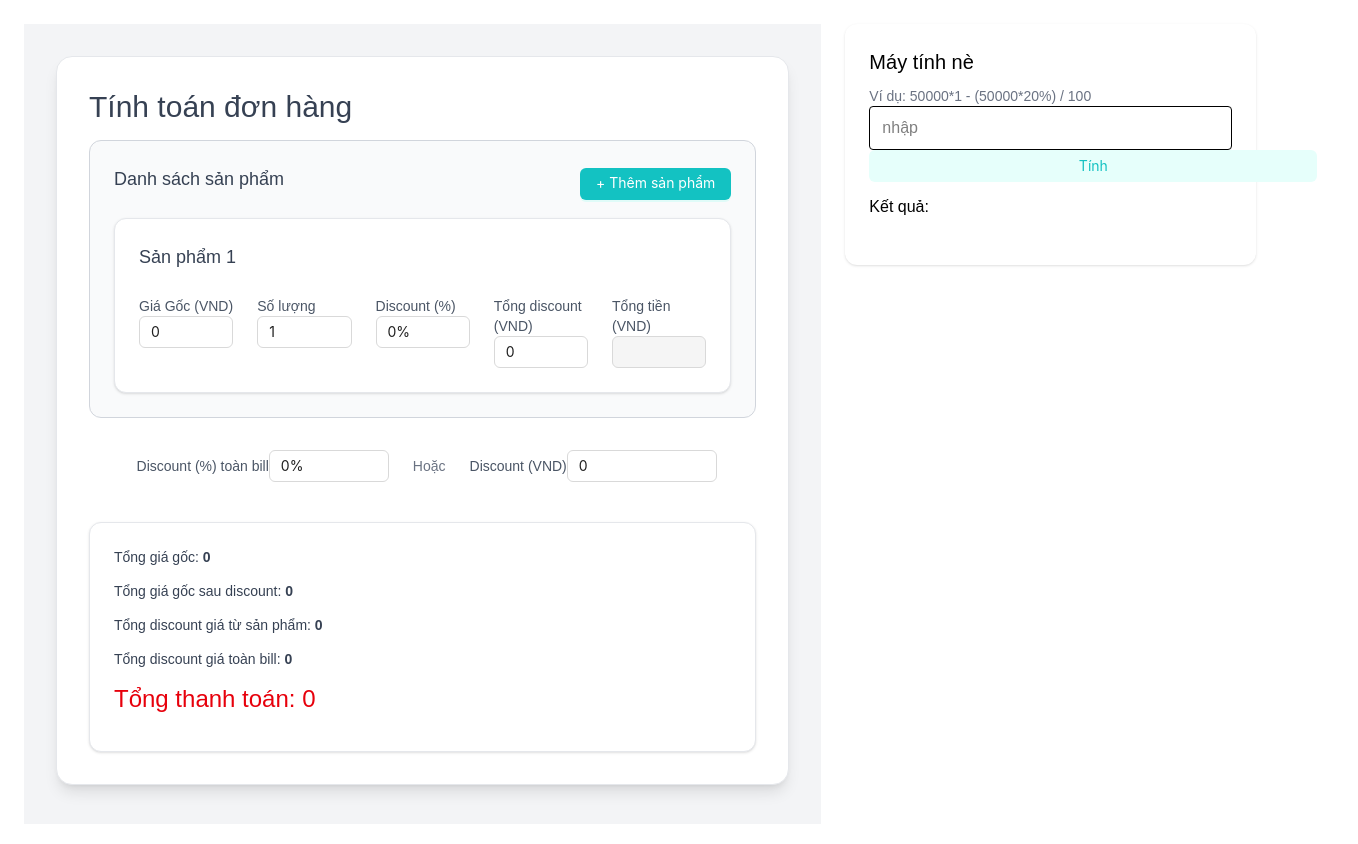
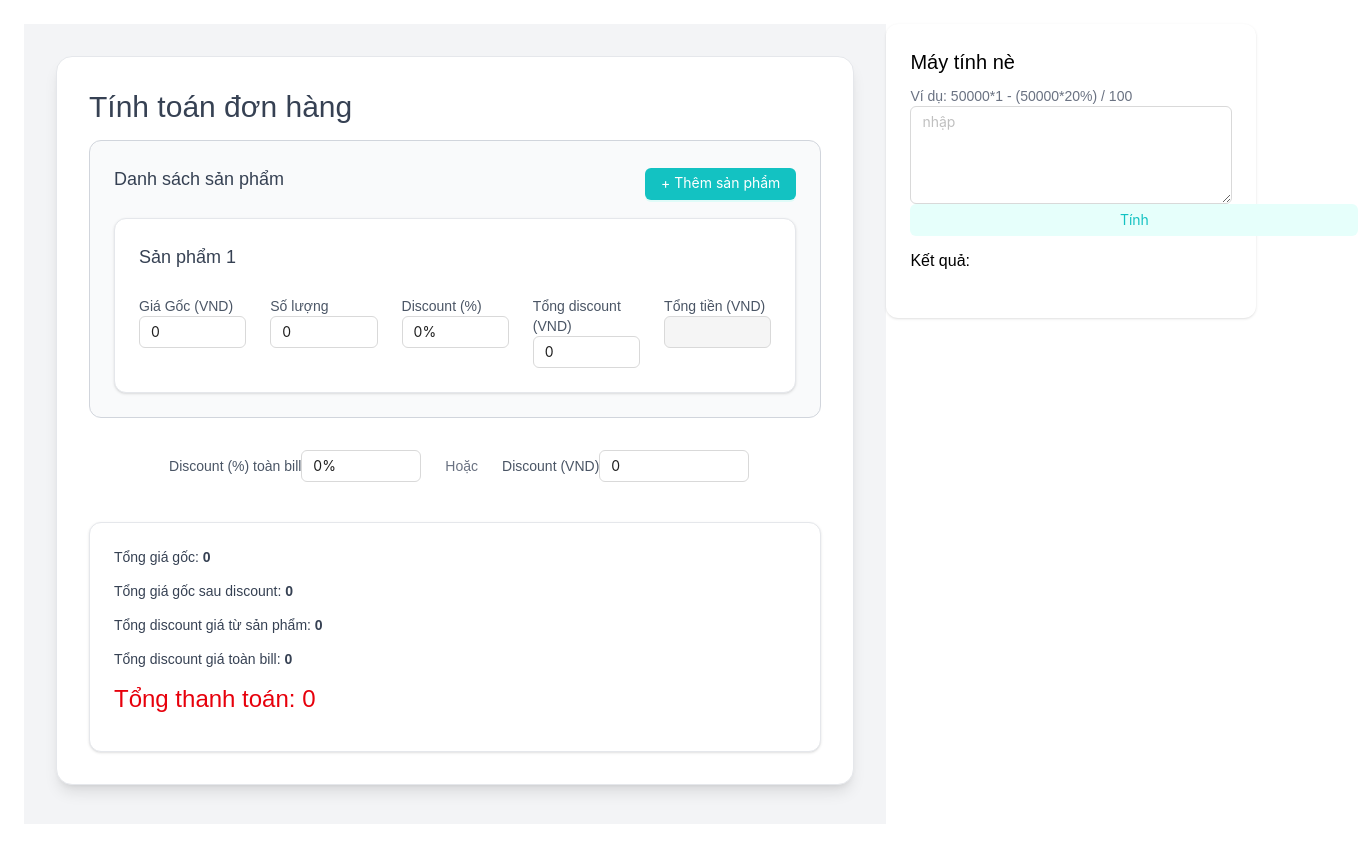
Before and after one commit to huynbt209/calculator, a React (Vite) app: page / in a window 1280 px wide. Shown: the top 844 px of the page, 1358 px wide, since content can reach past the window. Built offline with nearby package versions, Linux system fonts and the light colour scheme.

Commit message:
fix size box

```diff
--- a/src/App.tsx
+++ b/src/App.tsx
@@ -4,15 +4,15 @@ import CalculateInvoice from "./CalculateInvoice";
 export default function App() {
 
   return (
-    <div className="p-6 flex gap-6">
+    <div className="p-6 flex">
 
     {/* ================= LEFT SIDE (code cũ giữ nguyên) ================= */}
-    <div className="w-2/3">
+    <div className="w-7/10">
       <CalculateInvoice />
     </div>
 
     {/* ================= RIGHT SIDE: QUICK CALCULATOR ================= */}
-    <div className="w-1/3 bg-white p-6 rounded-xl shadow h-fit">
+    <div className="w-3/10 bg-white p-6 rounded-xl shadow h-fit">
       <Calculator />
     </div>
 
--- a/src/CalculateInvoice/index.tsx
+++ b/src/CalculateInvoice/index.tsx
@@ -12,7 +12,7 @@ interface Item {
 
 const CalculateInvoice = () => {
     const [items, setItems] = useState<Item[]>([
-    { name: "", price: "", qty: 1, discount: "", totalDiscount: "", total: "" },
+    { name: "", price: "", qty: 0, discount: "", totalDiscount: "", total: "" },
   ]);
 
   const [billDiscount, setBillDiscount] = useState<number | string>("");
@@ -52,7 +52,7 @@ const CalculateInvoice = () => {
   };
 
   const clear = () => {
-    setItems([{ name: "", price: "", qty: 1, discount: "", totalDiscount: "", total: "" }]);
+    setItems([{ name: "", price: "", qty: 0, discount: "", totalDiscount: "", total: "" }]);
     setBillDiscount("");
     setBillDiscountPrice("");
   }
@@ -106,7 +106,7 @@ const CalculateInvoice = () => {
     return (
         <div>
             <div className="min-h-screen bg-gray-100 p-8">
-              <div className="max-w-5xl mx-auto bg-white shadow-lg rounded-2xl p-8 border border-gray-200">
+              <div className="max-w-6xl mx-auto bg-white shadow-lg rounded-2xl p-8 border border-gray-200">
                 <h1 className="text-3xl font-bold mb-8 text-gray-700">Tính toán đơn hàng</h1>
 
             {/* ITEM LIST */}
--- a/src/Calculator/index.tsx
+++ b/src/Calculator/index.tsx
@@ -1,6 +1,7 @@
 import React, { useState } from "react";
-import { Button } from 'antd';
+import { Button, Input } from 'antd';
 
+const { TextArea } = Input;
 const Calculator : React.FC = () => {
 
     const [calcInput, setCalcInput] = useState("");
@@ -23,8 +24,9 @@ const Calculator : React.FC = () => {
         <div>
             <h2 className="text-xl font-bold mb-4">Máy tính nè</h2>
             <span className="text-sm text-gray-500">Ví dụ: 50000*1 - (50000*20%) / 100</span>
-            <input
-              type="text"
+            <TextArea
+              rows={4}
+
               placeholder="nhập"
               className="p-3 border rounded w-full"
               value={calcInput}
```
